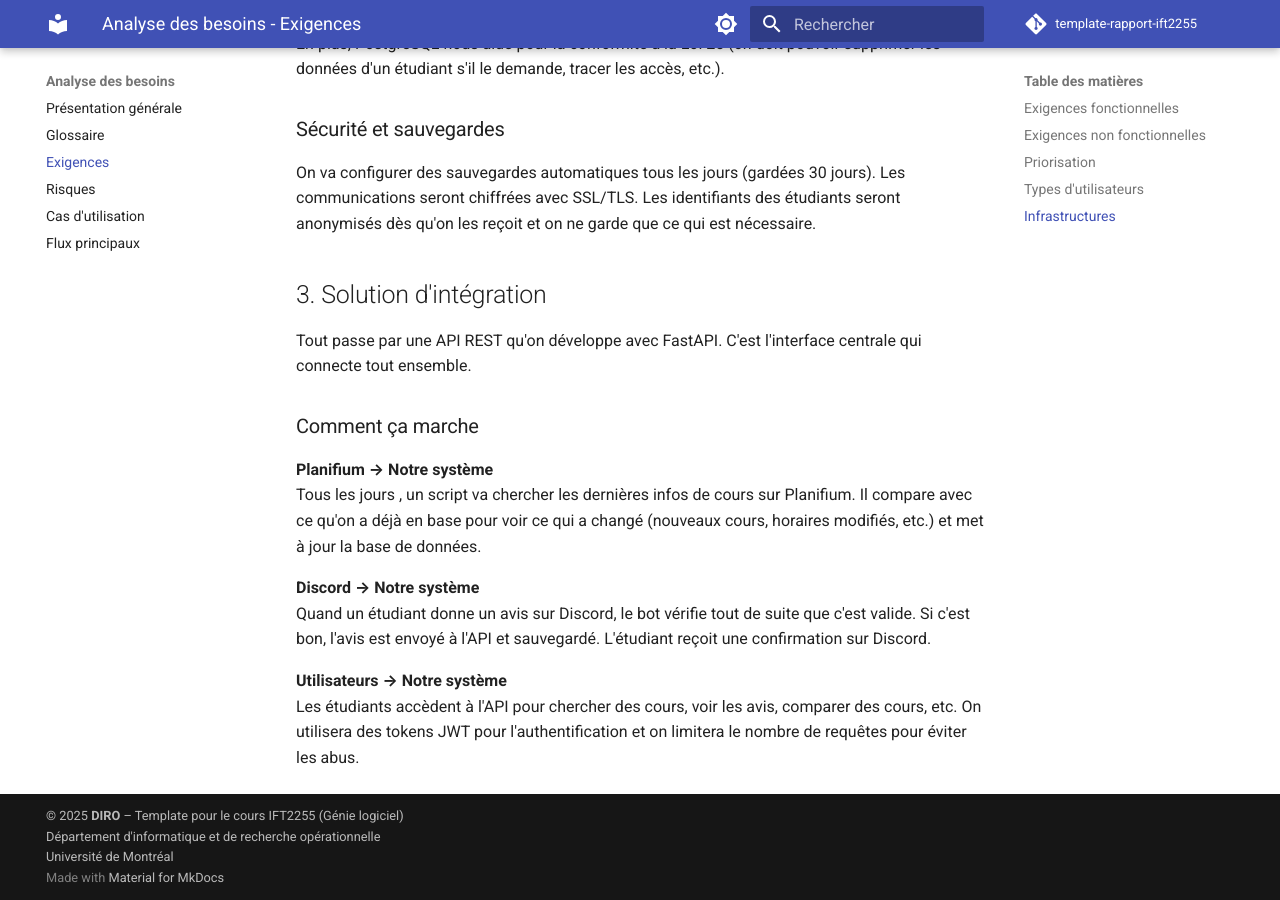
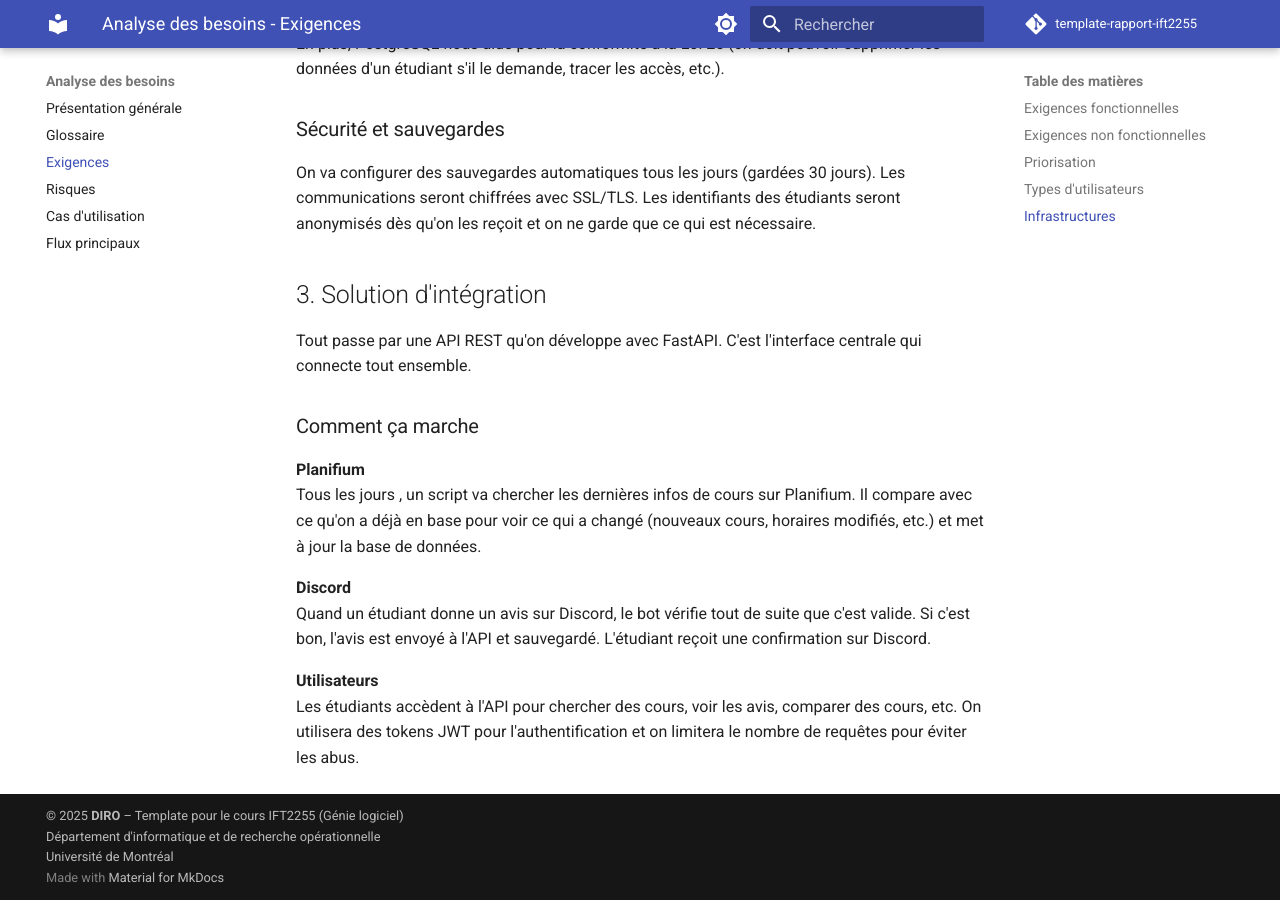
Before and after one commit to jujutheriault/IFT2255_Devoir1, an MkDocs documentation site: the page built from docs/besoins/exigences.md, in a window 1280 px wide and 900 px high, scrolled down 2628 px. Built offline with MkDocs 1.6.1 and Material for MkDocs 9.7.7, drawn with Linux system fonts in a browser that asks for light colours; comment, search, counter and statistics services are not loaded.

Commit message:
Update exigences.md

```diff
--- a/docs/besoins/exigences.md
+++ b/docs/besoins/exigences.md
@@ -98,11 +98,11 @@ Tout passe par une API REST qu'on développe avec FastAPI. C'est l'interface cen
 
 ### Comment ça marche
 
-**Planifium → Notre système**
+**Planifium**
 Tous les jours , un script va chercher les dernières infos de cours sur Planifium. Il compare avec ce qu'on a déjà en base pour voir ce qui a changé (nouveaux cours, horaires modifiés, etc.) et met à jour la base de données.
 
-**Discord → Notre système**
+**Discord**
 Quand un étudiant donne un avis sur Discord, le bot vérifie tout de suite que c'est valide. Si c'est bon, l'avis est envoyé à l'API et sauvegardé. L'étudiant reçoit une confirmation sur Discord.
 
-**Utilisateurs → Notre système**
+**Utilisateurs**
 Les étudiants accèdent à l'API pour chercher des cours, voir les avis, comparer des cours, etc. On utilisera des tokens JWT pour l'authentification et on limitera le nombre de requêtes pour éviter les abus.
```
